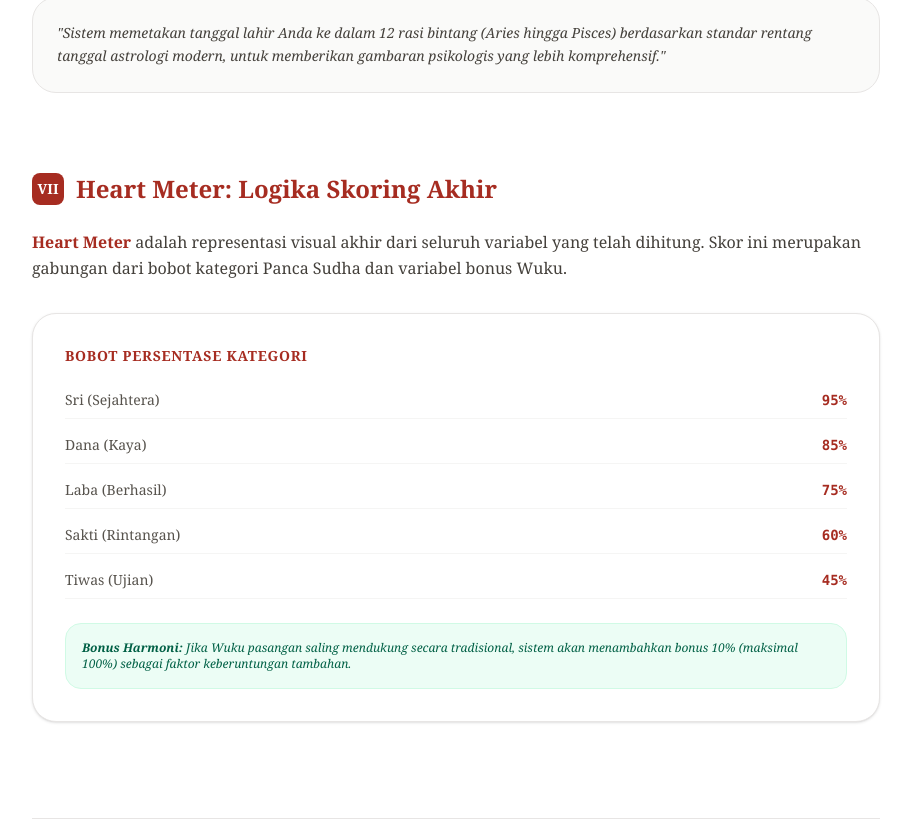
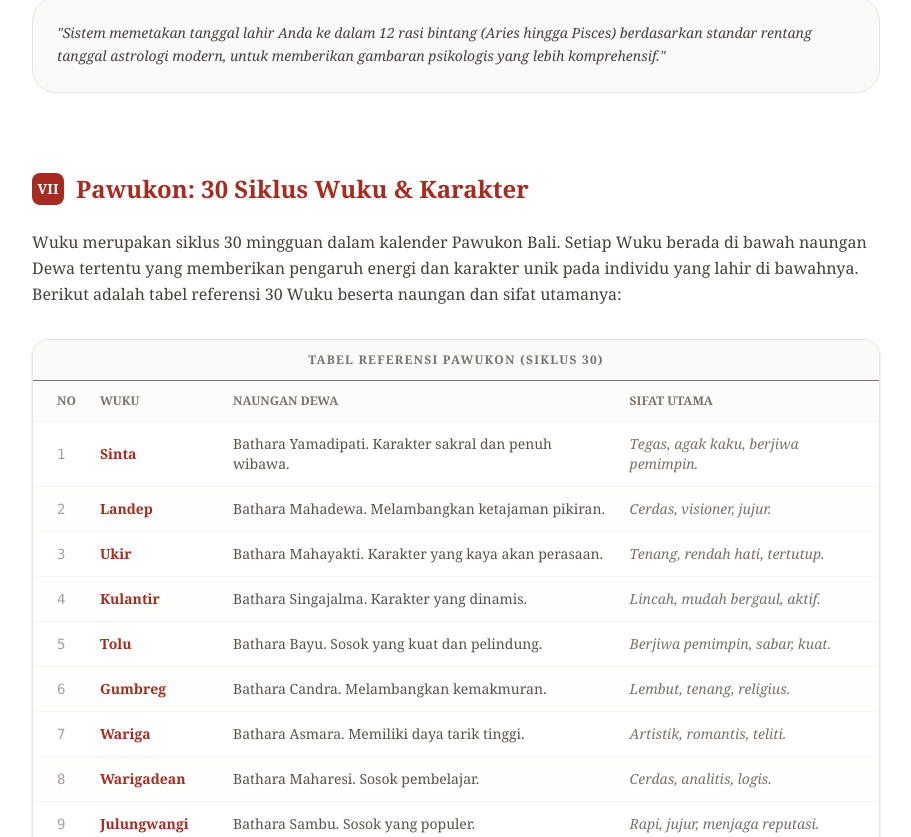
Before and after one commit to widyaanggara/jodoh_bali, a Next.js app: page /about in a window 1280 px wide. Shown: the part 5963-6800 px from the top of the page, without its empty margins (184-1095 px from the left). Built offline with nearby package versions, Linux system fonts and the light colour scheme.

Commit message:
update about

```diff
--- a/app/about/page.tsx
+++ b/app/about/page.tsx
@@ -5,6 +5,7 @@ import Header from '@/components/Header';
 import Footer from '@/components/Footer';
 import 'katex/dist/katex.min.css';
 import { InlineMath, BlockMath } from 'react-katex';
+import { wukuData } from '@/lib/data';
 
 export default function AboutPage() {
     return (
@@ -326,10 +327,47 @@ export default function AboutPage() {
                         </div>
                     </section>
 
-                    {/* Section 7: Heart Meter - Logika Skoring Akhir */}
+                    {/* Section 7: Pawukon - 30 Siklus Wuku */}
                     <section className="mt-20">
                         <h2 className="text-2xl font-black text-primary mb-6 flex items-center gap-3">
                             <span className="w-8 h-8 rounded-lg bg-primary text-white flex items-center justify-center text-sm font-bold">VII</span>
+                            Pawukon: 30 Siklus Wuku & Karakter
+                        </h2>
+                        <p className="mb-8">
+                            Wuku merupakan siklus 30 mingguan dalam kalender Pawukon Bali. Setiap Wuku berada di bawah naungan Dewa tertentu yang memberikan pengaruh energi dan karakter unik pada individu yang lahir di bawahnya. Berikut adalah tabel referensi 30 Wuku beserta naungan dan sifat utamanya:
+                        </p>
+
+                        <div className="overflow-hidden rounded-2xl border border-stone-200 shadow-sm bg-white">
+                            <div className="bg-stone-50 p-3 text-xs font-bold uppercase tracking-widest text-stone-500 border-b text-center">Tabel Referensi Pawukon (Siklus 30)</div>
+                            <div className="overflow-x-auto max-h-[600px] scrollbar-thin scrollbar-thumb-stone-200 scrollbar-track-transparent">
+                                <table className="w-full text-left border-collapse min-w-[600px]">
+                                    <thead className="bg-stone-50/50 sticky top-0 z-10 backdrop-blur-sm">
+                                        <tr className="border-b border-stone-100">
+                                            <th className="p-3 pl-6 text-xs font-bold text-stone-500 uppercase">No</th>
+                                            <th className="p-3 text-xs font-bold text-stone-500 uppercase">Wuku</th>
+                                            <th className="p-3 text-xs font-bold text-stone-500 uppercase">Naungan Dewa</th>
+                                            <th className="p-3 text-xs font-bold text-stone-500 uppercase">Sifat Utama</th>
+                                        </tr>
+                                    </thead>
+                                    <tbody className="text-sm">
+                                        {wukuData.map((wuku, idx) => (
+                                            <tr key={wuku.nama_wuku} className={`border-b border-stone-100 ${idx % 2 === 0 ? '' : 'bg-stone-50/30'} hover:bg-accent-gold/5 transition-colors`}>
+                                                <td className="p-3 pl-6 font-mono text-stone-400">{wuku.id_wuku}</td>
+                                                <td className="p-3 font-bold text-primary">{wuku.nama_wuku}</td>
+                                                <td className="p-3 text-stone-600">{wuku.deskripsi.replace("Naungan ", "")}</td>
+                                                <td className="p-3 text-stone-500 italic">{wuku.sifat_umum}</td>
+                                            </tr>
+                                        ))}
+                                    </tbody>
+                                </table>
+                            </div>
+                        </div>
+                    </section>
+
+                    {/* Section 8: Heart Meter - Logika Skoring Akhir */}
+                    <section className="mt-20">
+                        <h2 className="text-2xl font-black text-primary mb-6 flex items-center gap-3">
+                            <span className="w-8 h-8 rounded-lg bg-primary text-white flex items-center justify-center text-sm font-bold">VIII</span>
                             Heart Meter: Logika Skoring Akhir
                         </h2>
                         <p>
```
